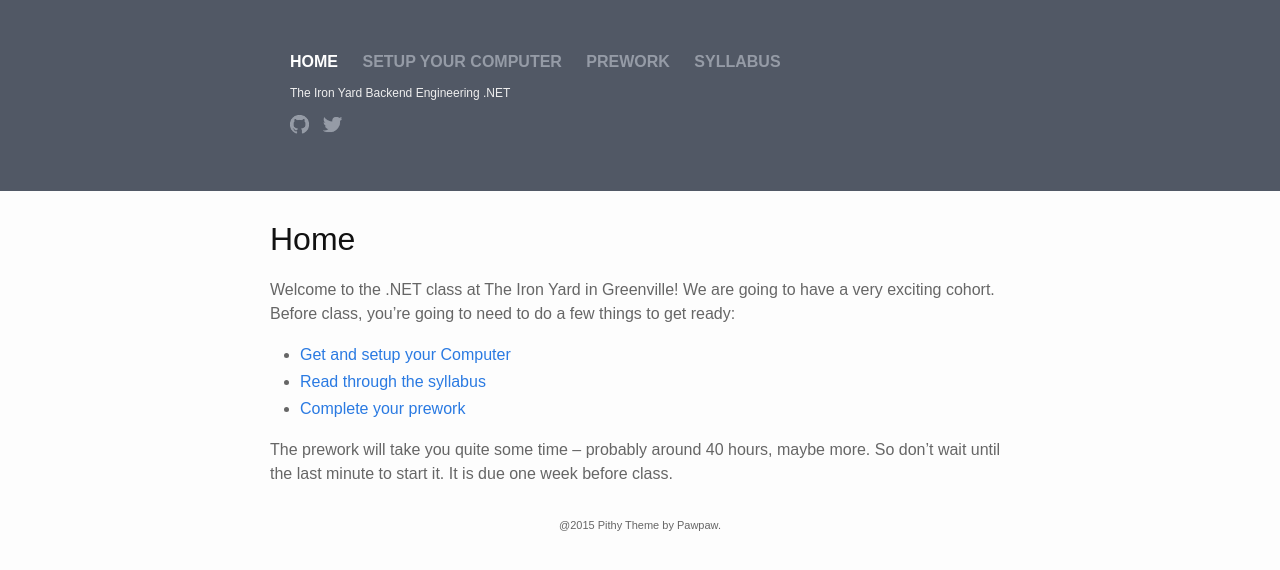
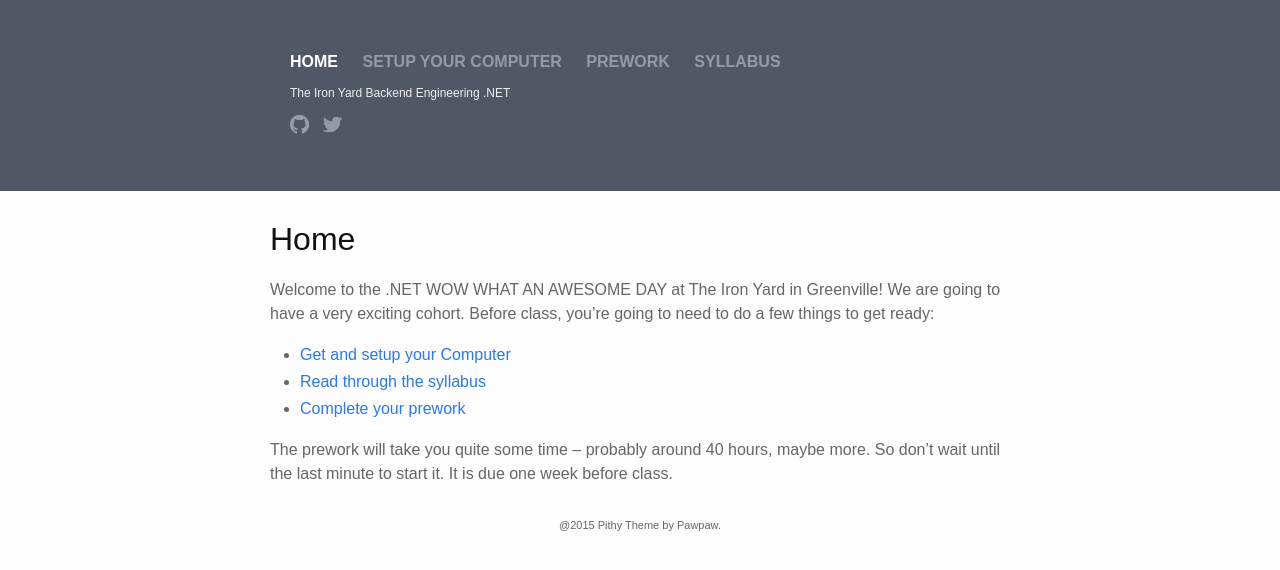
Before and after one commit to tiy-gvl-net/tiy-gvl-net.github.io, a Jekyll site: the page built from index.html, in a window 1280 px wide. Shown: the top 570 px of the page. Built offline with Jekyll 4.4.1, drawn with Linux system fonts in a browser that asks for light colours.

Commit message:
Update index.html
demoing for someone

```diff
--- a/index.html
+++ b/index.html
@@ -10,7 +10,7 @@
     </header>
 
     <article class="post-content about">
-      <p>Welcome to the .NET class at The Iron Yard in Greenville! We are going to have a very exciting cohort.  Before class, you’re going to need to do a few things to get ready:</p>
+      <p>Welcome to the .NET WOW WHAT AN AWESOME DAY at The Iron Yard in Greenville! We are going to have a very exciting cohort.  Before class, you’re going to need to do a few things to get ready:</p>
 
   <ul>
     <li><a href="/setup.html">Get and setup your Computer</a></li>
```
